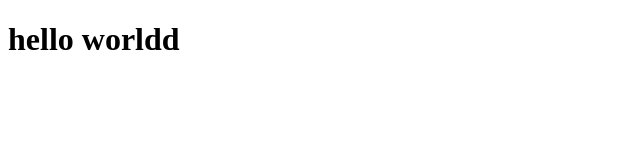
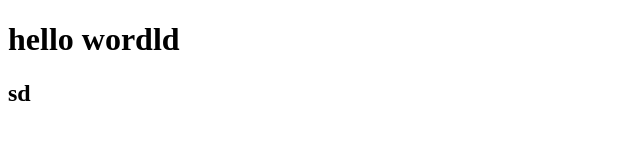
Before and after one commit to IlyaGorelov/test_repo, a plain HTML site: page index.html in a window 1280 px wide. Shown: the full height of the page, 0-640 px from the left. Drawn offline with Linux system fonts and the light colour scheme.

Commit message:
add h2 title

```diff
--- a/index.html
+++ b/index.html
@@ -6,6 +6,7 @@
     <title>Document</title>
 </head>
 <body>
-    <h1>hello worldd</h1>
+    <h1>hello wordld</h1>
+    <h2>sd</h2>
 </body>
 </html>
```
